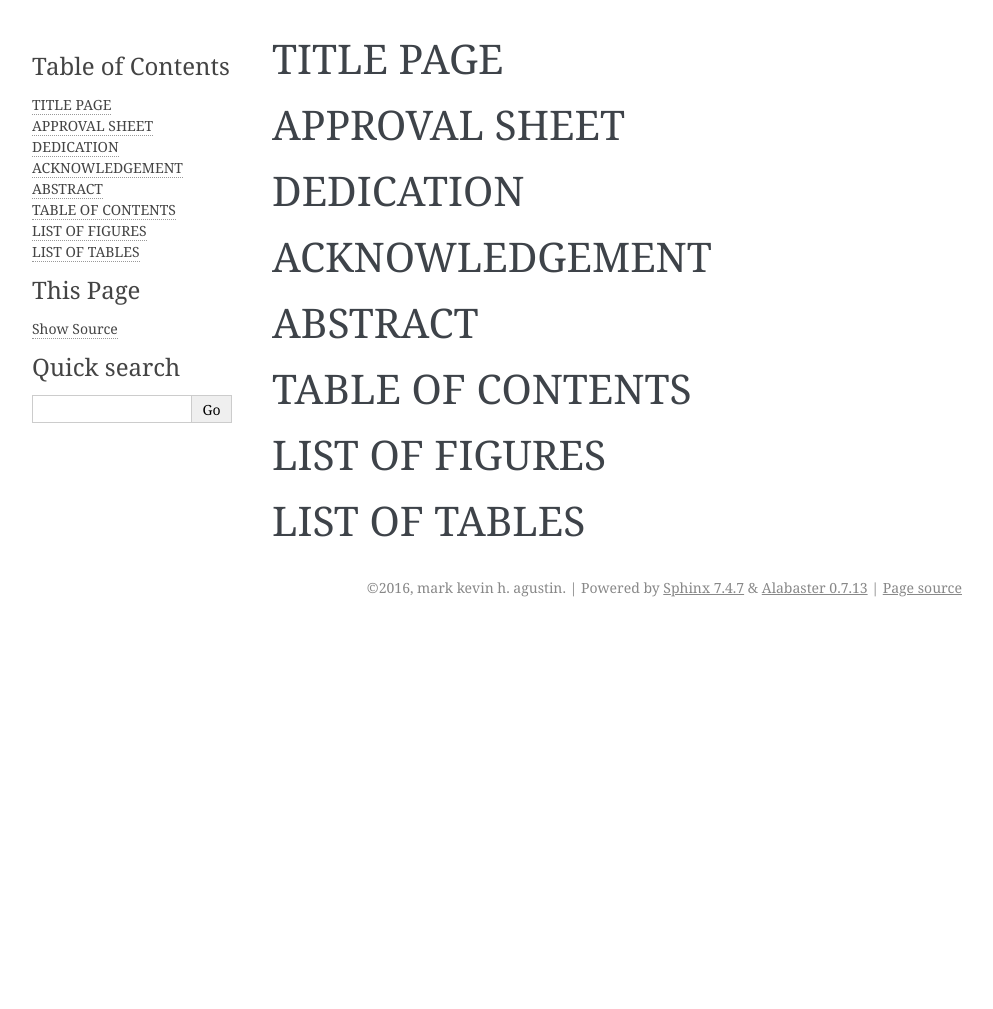
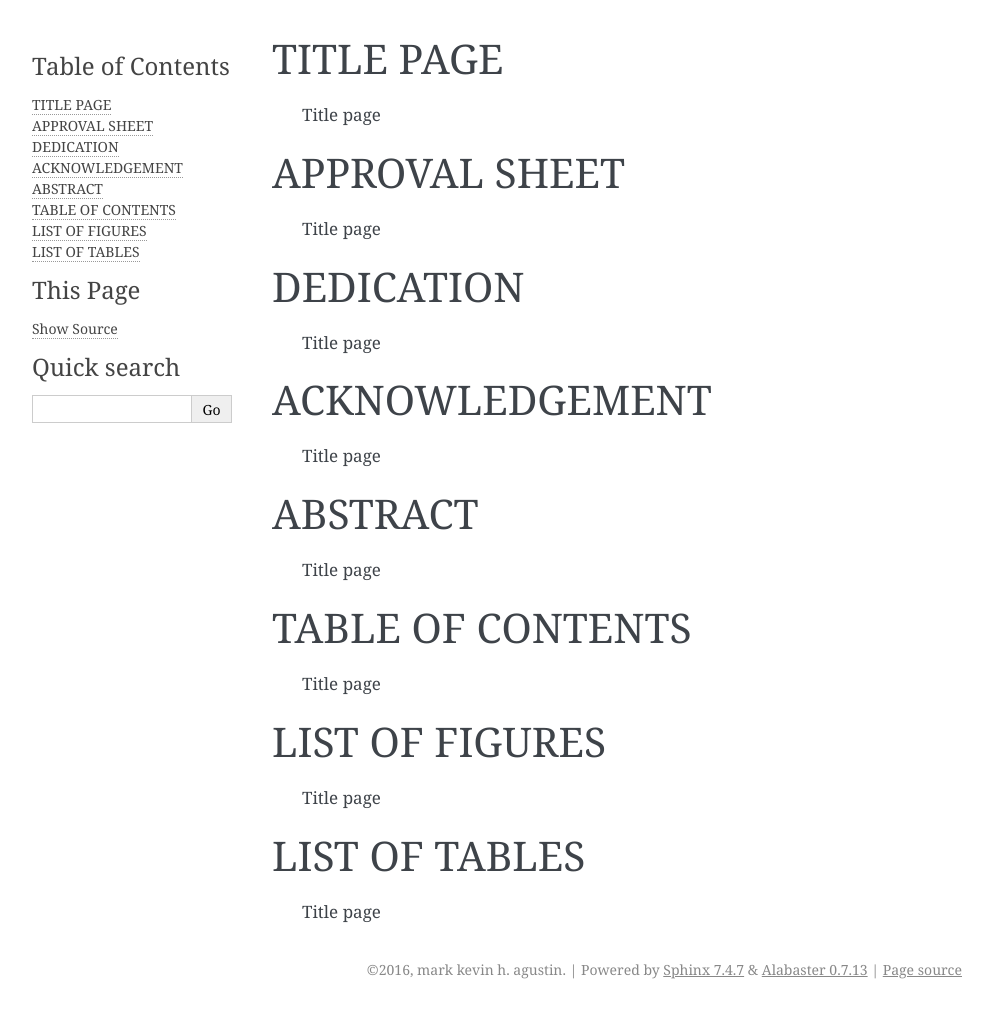
Before and after one commit to makudesu/flask-thesis, a Sphinx documentation site: the page built from doc/source/Extra.rst, in a window 1280 px wide. Shown: the whole page, without its empty margins (148-1141 px from the left). Built offline with Sphinx 7.4.7, drawn with Linux system fonts in a browser that asks for light colours; before the commit the page ends 900 px from its top, so only the background shows below that.

Commit message:
Completed the framework for the table of contents

```diff
--- a/doc/source/Extra.rst
+++ b/doc/source/Extra.rst
@@ -1,23 +1,55 @@
+.. _TIT:
+
 TITLE PAGE
 ==========
 
+    Title page
+
+.. _APP:
+
 APPROVAL SHEET
-==================
+==============
+
+    Title page
+
+.. _DED:
 
 DEDICATION
-==================
+==========
+
+    Title page
+
+.. _ACK:
 
 ACKNOWLEDGEMENT
-==================
+===============
+
+    Title page
+
+.. _ABS:
 
 ABSTRACT
-==================
+========
+
+    Title page
+
+.. _TAB:
 
 TABLE OF CONTENTS
-==================
+=================
+
+    Title page
+
+.. _LISF:
 
 LIST OF FIGURES
-==================
+===============
+
+    Title page
+
+.. _LIST:
 
 LIST OF TABLES
-==================
+==============
+
+    Title page
```
Also changed, not shown: doc/source/index.rst (+17 -0 lines).
